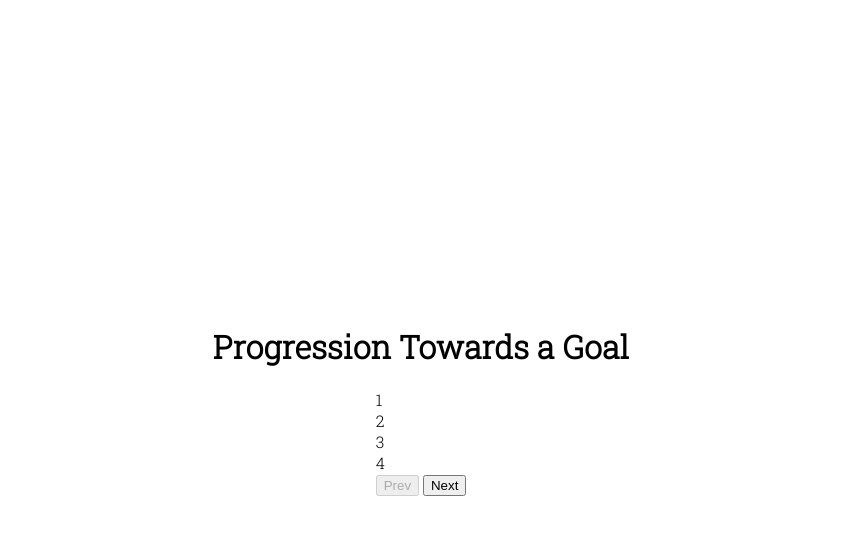
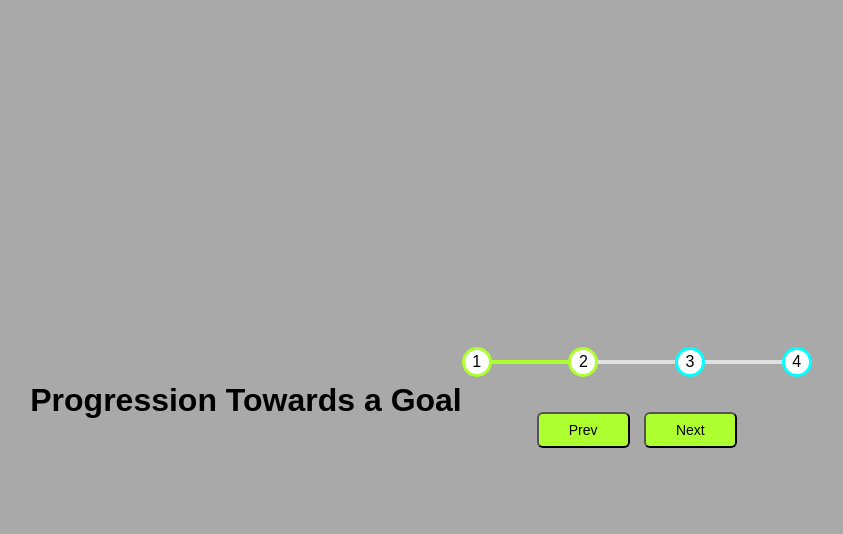
Before and after one commit to elledove/day2_50projects, a plain HTML site: page index.html in a window 1280 px wide. Both pictures are taken after a click on the button "Next". Shown: the whole page, without its empty margins (219-1062 px from the left). Drawn offline with Linux system fonts and the light colour scheme; a web font is replaced by a local one.

Commit message:
added the logic to allow circles to be highlighted when selected. Completed

```diff
--- a/index.html
+++ b/index.html
@@ -18,15 +18,14 @@
 
             <div class="progress" id="progress"></div>
 
-
             <div class="circle active">1</div>
             <div class="circle">2</div>
             <div class="circle">3</div>
             <div class="circle">4</div>
         </div>
 
-        <button id="prev"disabled > Prev</button>
-        <button id="next"> Next</button>
+        <button class="btn" id="prev" disabled > Prev</button>
+        <button class="btn" id="next"> Next</button>
 
     </div>
 
--- a/script.js
+++ b/script.js
@@ -0,0 +1,62 @@
+const progress = document.getElementById('progress');
+const prev = document.getElementById('prev');
+const next = document.getElementById('next');
+//We must put .circle in this querySelectorAll to grab all of them and it will create a nodeList.
+//Without it, the NodeList will return 0.
+const circles = document.querySelectorAll('.circle');
+
+//console.log(circle)
+
+let currentActive = 1;
+
+
+next.addEventListener('click', () => {
+    currentActive++
+    if( currentActive > circles.length ) {
+        currentActive = circles.length
+    }
+    console.log(currentActive)
+    update()
+})
+
+
+prev.addEventListener('click', () => {
+    currentActive--
+    if( currentActive < 1 ) {
+        currentActive = 1
+    }
+    console.log(currentActive)
+    update()
+})
+
+
+
+
+function update(){
+    circles.forEach((circle,idx) => {
+        if(idx < currentActive){
+            circle.classList.add('active')
+        } else{
+            circle.classList.remove('active')
+        }
+
+
+    })
+
+    const actives = document.querySelectorAll('.active');
+
+    progress.style.width = (actives.length -1) / (circles.length -1) * 100 + '%'
+
+
+    if(currentActive === 1){
+        prev.disabled = true
+
+    } else if(currentActive === circles.length){
+        next.disabled = true
+
+    } else{
+        prev.disabled = false
+        next.disabled = false
+
+    }
+}
--- a/style.css
+++ b/style.css
@@ -1,16 +1,104 @@
-@import url("https://fonts.googleapis.com/css2?family=Roboto+Slab:wght@300&display=swap");
+@import url("https://fonts.googleapis.com/css?family=Muli&display=swap");
 
 * {
   box-sizing: border-box;
 }
 
 body {
-  font-family: "Roboto Slab", serif;
+  background-color: darkgrey;
+  font-family: "Muli", sans-serif;
   margin: 0;
   display: flex;
-  flex-direction: column;
   align-items: center;
   height: 100vh;
   justify-content: center;
   overflow: hidden;
 }
+
+
+.container{
+  text-align: center;
+}
+
+.progress-container{
+  display: flex;
+  justify-content: space-between;
+  position: relative;
+  margin-bottom: 30px;
+  max-width: 100%;
+  width: 350px;
+}
+
+.progress-container::before{
+  content: '';
+  background-color: #e0e0e0;
+  position: absolute;
+  top: 50%;
+  left:0;
+  height:4px;
+  width:100%;
+  z-index: -1;
+  transform: translateY(-50%);
+
+}
+
+
+
+
+
+.progress{
+  background-color: greenyellow;
+  position: absolute;
+  top: 50%;
+  left:0;
+  height:4px;
+  width:0%;
+  z-index: -1;
+  transform: translateY(-50%);
+  transition: 0.4s ease;
+}
+
+
+.circle{
+  background-color: #fff;
+  color: black;
+  border-radius: 50%;
+  width: 30px;
+  height: 30px;
+  display: flex;
+  align-items: center;
+  justify-content: center;
+  border: 3px solid aqua;
+  transition: 0.4s ease;
+
+}
+
+.circle.active{
+  border-color: greenyellow;
+
+}
+
+.btn{
+
+  background-color: greenyellow;
+  color: black;
+  border-radius: 6px;
+  cursor: pointer;
+  font-family: inherit;
+  padding: 8px 30px;
+  margin: 5px;
+  font-size: 14px;
+}
+
+.btn:active{
+  transform: scale(0.98);
+}
+
+.btn:focus{
+outline: 0;
+}
+
+.btn:disabled{
+  background-color:  #e0e0e0;
+  cursor: not-allowed;
+}
```
